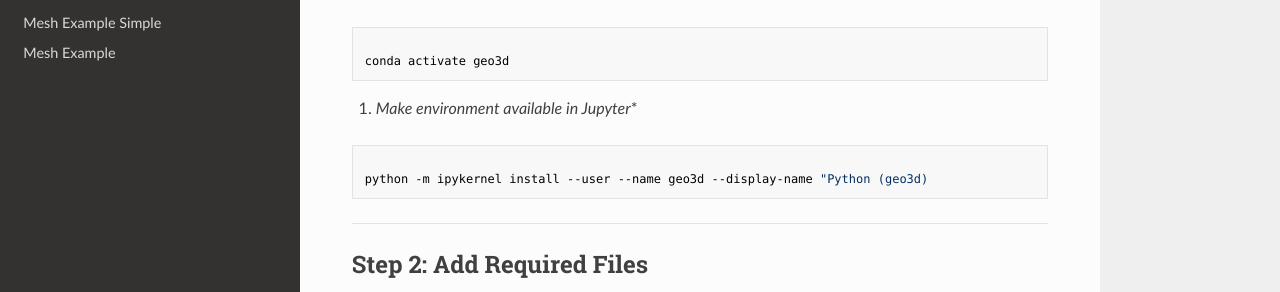
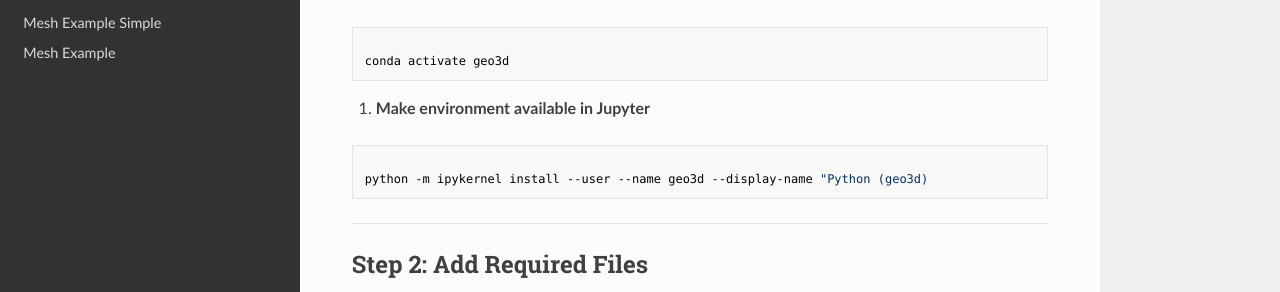
Before and after one commit to kmanalili/test1, an MkDocs documentation site: the page built from docs/setup/installation.md, in a window 1280 px wide and 900 px high. Shown: the part 319-611 px from the top of the window. Built offline with MkDocs 1.6.1, drawn with Linux system fonts in a browser that asks for light colours; nearby versions of some CDN libraries.

````diff
--- a/docs/setup/installation.md
+++ b/docs/setup/installation.md
@@ -22,7 +22,7 @@ conda activate geo3d
 ```
 
 
-3. *Make environment available in Jupyter**
+3. **Make environment available in Jupyter**
 
 ```bash
 
````
